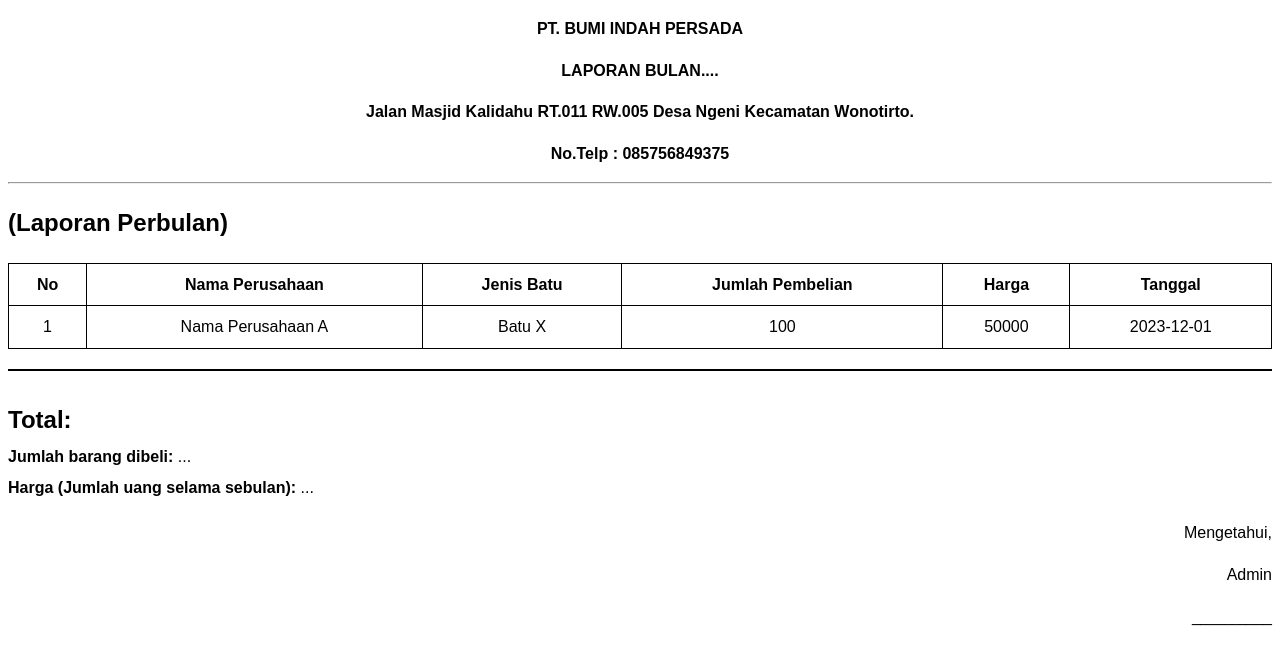
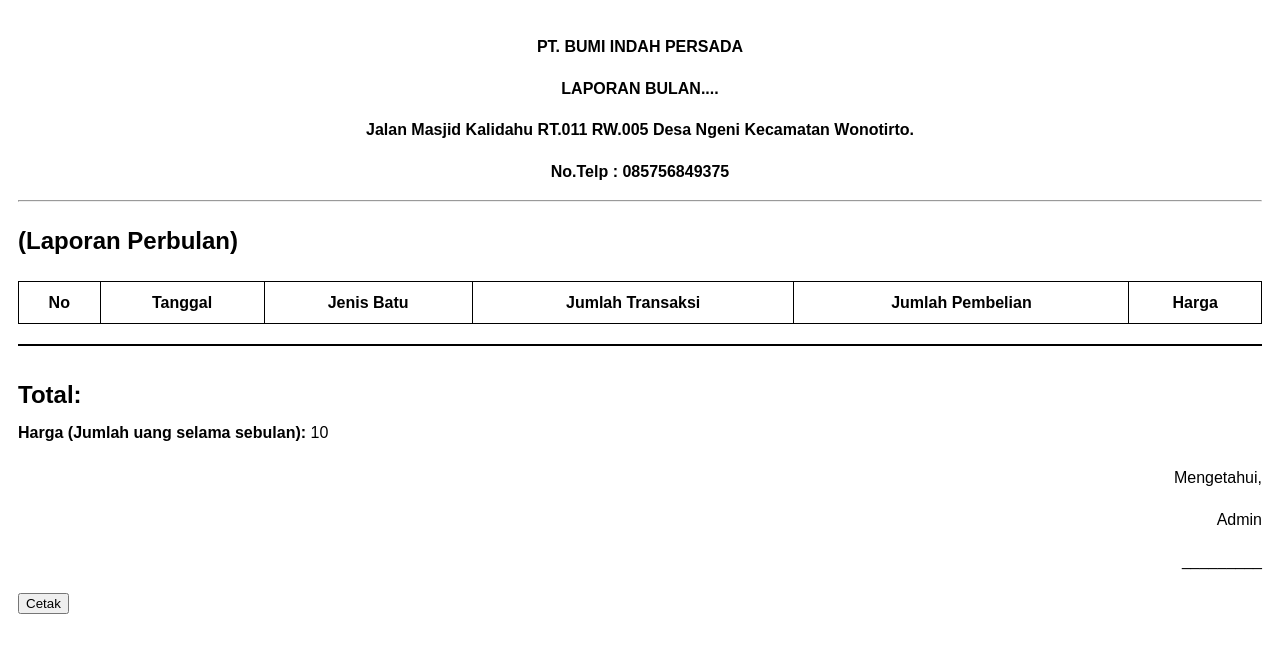
Before and after one commit to jihannkn/rpl, a PHP site: page /web-rpl/resources/views/dashboard/Laporan/cetak/index.php?nomor=1 in a window 1280 px wide. Shown: the top 665 px of the page. Run offline with PHP 8.4, Linux system fonts and the light colour scheme; a user stored in the database is signed in; tables that the repository leaves empty or names only in its code hold one stand-in row (values such as "Sample post"); lists and menus that the app fills with data are empty.

Commit message:
menyelesaikan print

```diff
--- a/resources/views/dashboard/Laporan/cetak/index.php
+++ b/resources/views/dashboard/Laporan/cetak/index.php
@@ -1,3 +1,15 @@
+<?php
+session_start();
+require("../../../../../app/Http/Conrtoller/Controller.php");
+if (!isset($_SESSION['login'])) {
+    header('Location: http://localhost/web-rpl/');
+    exit;
+}
+
+$noLap = $_GET['nomor'];
+$statements = getDatas("SELECT * FROM statements WHERE nomor_laporan = '$noLap'");
+$total = getDatas("SELECT SUM(jumlah_pendapatan) AS total FROM statements")[0];
+?>
 <!DOCTYPE html>
 <html>
 
@@ -8,6 +20,7 @@
         body {
             font-family: Arial, sans-serif;
             line-height: 1.6;
+            padding: 10px;
         }
 
         .kop {
@@ -53,6 +66,11 @@
             margin-top: 20px;
             text-align: right;
         }
+        @media print {
+            #btn-print {
+                display: none;
+            }
+        }
     </style>
 </head>
 
@@ -71,33 +89,32 @@
             <thead>
                 <tr>
                     <th>No</th>
-                    <th>Nama Perusahaan</th>
+                    <th>Tanggal</th>
                     <th>Jenis Batu</th>
+                    <th>Jumlah Transaksi</th>
                     <th>Jumlah Pembelian</th>
                     <th>Harga</th>
-                    <th>Tanggal</th>
                 </tr>
             </thead>
             <tbody>
-                <!-- Data laporan diletakkan di sini -->
-                <!-- Contoh baris data -->
-                <tr>
-                    <td>1</td>
-                    <td>Nama Perusahaan A</td>
-                    <td>Batu X</td>
-                    <td>100</td>
-                    <td>50000</td>
-                    <td>2023-12-01</td>
-                </tr>
-                <!-- Baris data lainnya akan ditempatkan di sini -->
+                <?php foreach ($statements as $key => $value) : ?>
+                    <tr>
+                        <td><?= $key + 1 ?></td>
+                        <td><?= date('d-m-Y',strtotime($value['tanggal'])) ?></td>
+                        <td><?= $value['jenis_batu'] ?></td>
+                        <td><?= $value['jumlah_transaksi'] ?></td>
+                        <td><?= $value['jumlah_batu_terjual'] ?></td>
+                        <td><?= $value['jumlah_pendapatan'] ?></td>
+                    </tr>
+                <?php endforeach; ?>
             </tbody>
         </table>
     </div>
 
     <div class="total">
         <h2>Total:</h2>
-        <p><strong>Jumlah barang dibeli:</strong> <span id="total_barang">...</span></p>
-        <p><strong>Harga (Jumlah uang selama sebulan):</strong> <span id="total_harga">...</span></p>
+        <!-- <p><strong>Jumlah barang dibeli:</strong> <span id="total_barang">...</span></p> -->
+        <p><strong>Harga (Jumlah uang selama sebulan):</strong> <span id="total_harga"><?= $total['total'] ?></span></p>
     </div>
 
     <div class="mengetahui">
@@ -105,8 +122,13 @@
         <p>Admin</p>
         <p>_________</p>
     </div>
+    <div>
+        <button id="btn-print" class="" onclick="cetakPrintCrot()">Cetak</button>
+    </div>
     <script>
-        window.print()
+        const cetakPrintCrot = () => {
+            window.print()
+        }
     </script>
 </body>
 
--- a/resources/views/dashboard/Laporan/index.php
+++ b/resources/views/dashboard/Laporan/index.php
@@ -140,7 +140,7 @@
 										<td><?= $value["jenis_batu"] ?></td>
 										<td><?= $value["jumlah_batu_terjual"] ?></td>
 										<td><?= $value["jumlah_pendapatan"] ?></td>
-										<td><a href="http://localhost/web-rpl/resources/views/dashboard/laporan/cetak" class="btn btn-sm btn-success"><i class="fa-solid fa-print"></i></a></td>
+										<td><a href="http://localhost/web-rpl/resources/views/dashboard/laporan/cetak?nomor=<?=$value['nomor_laporan']?>" class="btn btn-sm btn-success"><i class="fa-solid fa-print"></i></a></td>
 									</tr>
 								<?php endforeach; ?>
 							<?php else : ?>
```
